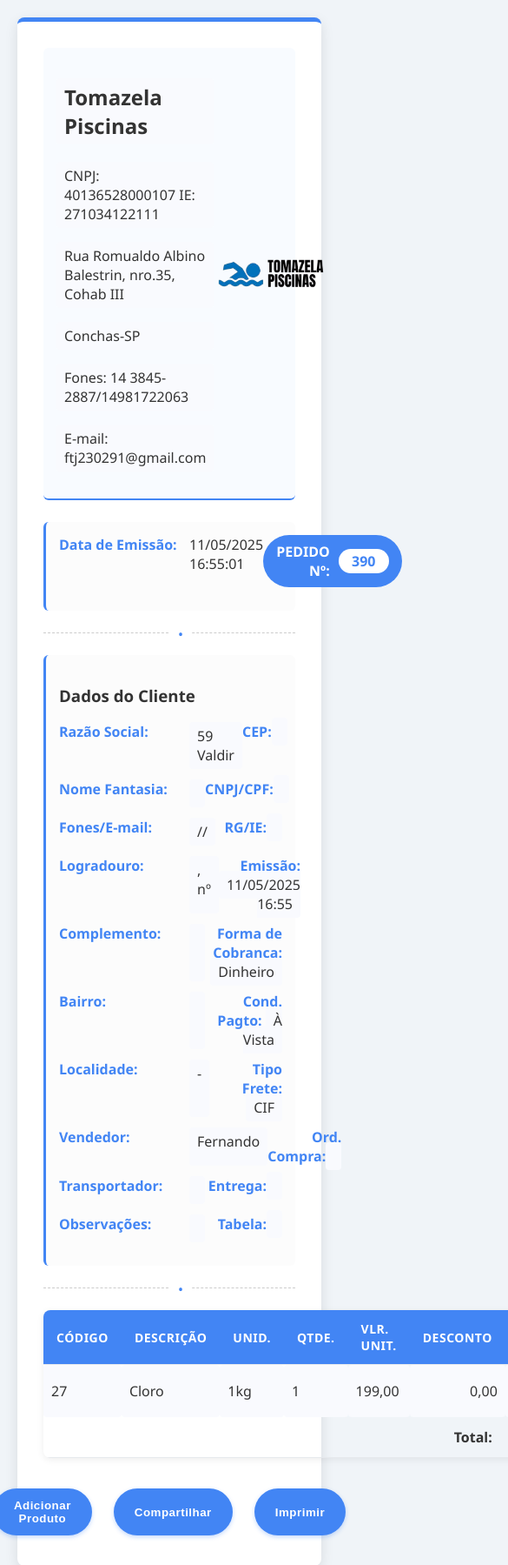
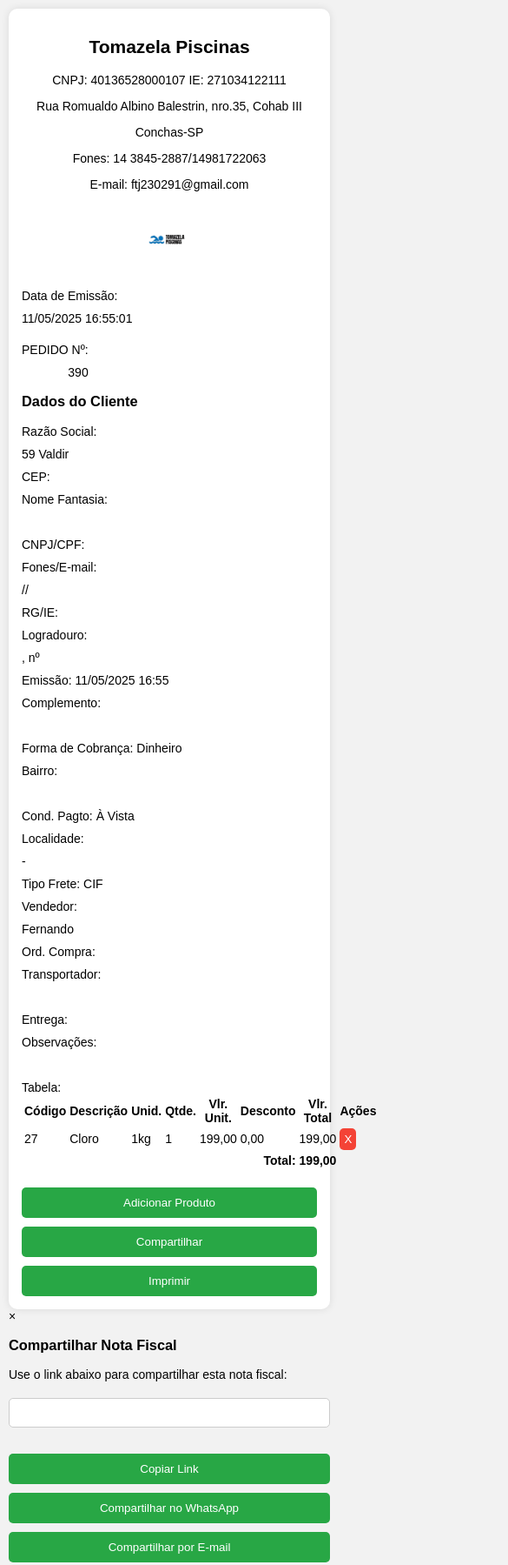
Before and after one commit to ftjtomazela/editor-fiscal, a plain HTML site: page index.html in a window 390 px wide. Shown: the top 1799 px of the page at 87% size, 585 px wide, since content can reach past the window. Drawn offline with Linux system fonts and the light colour scheme.

Commit message:
Update index.html

```diff
--- a/index.html
+++ b/index.html
@@ -6,208 +6,211 @@
     <title>Editor de Nota Fiscal</title>
     <style>
     body {
-            font-family: 'Segoe UI', Tahoma, Geneva, Verdana, sans-serif;
+    font-family: Arial, sans-serif;
+    background-color: #f2f2f2;
     margin: 0;
     padding: 20px;
-            background-color: #f0f4f8;
-            color: #333;
 }
+
 .container {
-            max-width: 850px;
+    max-width: 800px;
     margin: 0 auto;
-            background-color: white;
-            padding: 30px;
-            box-shadow: 0 5px 15px rgba(0,0,0,0.1);
-            border-radius: 8px;
-            border-top: 5px solid #4285f4;
+    background-color: #fff;
+    padding: 20px;
+    border-radius: 10px;
+    box-shadow: 0 0 10px rgba(0, 0, 0, 0.1);
 }
+
 .header {
     display: flex;
+    flex-wrap: wrap;
     justify-content: space-between;
     align-items: center;
-            border-bottom: 2px solid #4285f4;
-            padding-bottom: 20px;
-            margin-bottom: 25px;
-            background-color: #f8fbff;
-            padding: 15px;
-            border-radius: 6px;
+    margin-bottom: 20px;
 }
+
 .logo {
-            max-width: 150px;
+    max-height: 50px;
+    margin-bottom: 10px;
 }
-        .info-block {
-            margin-bottom: 20px;
-            background-color: #fcfcfc;
-            padding: 15px;
-            border-radius: 6px;
-            border-left: 3px solid #4285f4;
-        }
-        .info-row {
-            display: flex;
-            margin-bottom: 12px;
-        }
-        .info-label {
-            font-weight: 600;
-            width: 150px;
-            flex-shrink: 0;
-            color: #4285f4;
-        }
-        table {
-            width: 100%;
-            border-collapse: separate;
-            border-spacing: 0;
-            margin: 20px 0;
-            border-radius: 8px;
-            overflow: hidden;
-            box-shadow: 0 2px 8px rgba(0,0,0,0.07);
-        }
-        th, td {
-            border: none;
-            border-bottom: 1px solid #e6e9ed;
-            padding: 12px 15px;
-            text-align: left;
-        }
-        th {
-            background-color: #4285f4;
-            color: white;
-            font-weight: 600;
-            font-size: 14px;
-            text-transform: uppercase;
-            letter-spacing: 0.5px;
-        }
-        tr:nth-child(even) {
-            background-color: #f8f9fa;
-        }
-        tr:hover {
-            background-color: #f1f6ff;
-        }
-        input, select {
-            width: 100%;
-            padding: 8px 12px;
-            border: 1px solid #ddd;
-            border-radius: 4px;
-            transition: border-color 0.2s;
-        }
-        input:focus, select:focus {
-            border-color: #4285f4;
-            outline: none;
-            box-shadow: 0 0 0 2px rgba(66, 133, 244, 0.2);
-        }
-        .total-row {
-            font-weight: bold;
-            background-color: #f1f6ff;
-        }
-        .button-row {
-            margin-top: 30px;
-            text-align: center;
-            display: flex;
-            justify-content: center;
-            gap: 15px;
-        }
-        button {
-            background-color: #4285f4;
-            color: white;
-            padding: 12px 24px;
-            border: none;
-            border-radius: 50px;
-            cursor: pointer;
-            margin: 5px;
-            font-weight: 600;
-            letter-spacing: 0.5px;
-            transition: all 0.2s;
-            box-shadow: 0 2px 5px rgba(66, 133, 244, 0.3);
-        }
-        button:hover {
-            background-color: #3367d6;
-            transform: translateY(-2px);
-            box-shadow: 0 4px 8px rgba(66, 133, 244, 0.4);
-        }
-        #shareModal {
-            display: none;
-            position: fixed;
-            top: 0;
-            left: 0;
-            width: 100%;
-            height: 100%;
-            background-color: rgba(0,0,0,0.7);
-            z-index: 1000;
-        }
-        .modal-content {
-            background-color: white;
-            margin: 15% auto;
-            padding: 20px;
-            width: 70%;
-            border-radius: 5px;
-            box-shadow: 0 0 10px rgba(0,0,0,0.3);
-        }
-        .close {
-            float: right;
-            font-size: 24px;
-            font-weight: bold;
-            cursor: pointer;
-        }
-        #sharableLink {
-            width: 100%;
-            padding: 10px;
-            margin: 10px 0;
-            border: 1px solid #ddd;
-            border-radius: 4px;
-        }
-        .divider {
-            border-top: 1px dashed #ccc;
-            margin: 25px 0;
-            position: relative;
-        }
-        .divider:before {
-            content: "•";
-            position: absolute;
-            top: -10px;
-            left: 50%;
-            background: white;
-            padding: 0 10px;
-            color: #4285f4;
-        }
-        .editable {
-            background-color: #f9fafe;
-            border-radius: 4px;
-            padding: 4px 8px;
-            border: 1px solid transparent;
-            transition: all 0.2s;
-        }
-        .editable:hover {
-            border-color: #b8d1ff;
-            background-color: #f0f7ff;
-        }
-        .editable:focus {
-            outline: none;
-            border-color: #4285f4;
-            background-color: #fff;
-            box-shadow: 0 0 0 3px rgba(66, 133, 244, 0.2);
-        }
-        .product-row td:last-child,
-        .product-row td:nth-last-child(2),
-        .product-row td:nth-last-child(3) {
-            text-align: right;
-        }
+
 .numero-pedido-container {
     display: flex;
     align-items: center;
-            background: #4285f4;
+    gap: 10px;
+    flex-wrap: wrap;
+    margin-top: 10px;
+}
+
+.numero-pedido-container input {
+    padding: 5px;
+    font-size: 14px;
+    border-radius: 5px;
+    border: 1px solid #ccc;
+    width: 150px;
+}
+
+.numero-pedido-container button {
+    padding: 6px 12px;
+    background-color: #1e90ff;
     color: white;
-            padding: 8px 15px;
-            border-radius: 30px;
+    border: none;
+    border-radius: 5px;
+    cursor: pointer;
+}
+
+.numero-pedido-container button:hover {
+    background-color: #0d6efd;
+}
+
+.produto {
+    display: flex;
+    align-items: center;
+    border-bottom: 1px solid #ccc;
+    padding: 10px 0;
+}
+
+.produto img {
+    max-width: 80px;
+    margin-right: 10px;
+}
+
+.produto-info {
+    flex: 1;
+}
+
+.produto-info h3 {
+    margin: 0 0 5px 0;
+    font-size: 16px;
+}
+
+.produto-info p {
+    margin: 0;
+    color: #555;
+    font-size: 14px;
+}
+
+input, select {
+    padding: 8px;
+    font-size: 14px;
+    border-radius: 5px;
+    border: 1px solid #ccc;
+    width: 100%;
+    box-sizing: border-box;
+    margin-top: 5px;
+    margin-bottom: 10px;
+}
+
+button {
+    padding: 10px 20px;
+    background-color: #28a745;
+    color: white;
+    border: none;
+    border-radius: 5px;
+    cursor: pointer;
+}
+
+button:hover {
+    background-color: #218838;
+}
+
+.tabela-pedidos {
+    width: 100%;
+    border-collapse: collapse;
+    margin-top: 20px;
+    display: block;
+    overflow-x: auto;
+    white-space: nowrap;
+}
+
+.tabela-pedidos th, .tabela-pedidos td {
+    border: 1px solid #ccc;
+    padding: 8px;
+    text-align: center;
+}
+
+.tabela-pedidos th {
+    background-color: #f8f9fa;
     font-weight: bold;
 }
-        .numero-pedido-label {
-            margin-right: 10px;
+
+.button-row {
+    display: flex;
+    justify-content: space-between;
+    margin-top: 20px;
+    flex-wrap: wrap;
+    gap: 10px;
 }
-        #numero-pedido {
-            background: white;
-            color: #4285f4;
-            padding: 2px 8px;
-            border-radius: 15px;
-            min-width: 40px;
+
+.button-row button {
+    flex: 1;
+    min-width: 120px;
+}
+
+.total {
+    text-align: right;
+    margin-top: 10px;
+    font-weight: bold;
+}
+
+.info-row {
+    display: flex;
+    justify-content: space-between;
+    margin-top: 10px;
+    gap: 10px;
+    flex-wrap: wrap;
+}
+
+.info-label {
+    width: 200px;
+}
+
+/* === RESPONSIVIDADE PARA CELULAR === */
+@media (max-width: 600px) {
+    body {
+        padding: 10px;
+        font-size: 14px;
+    }
+
+    .container {
+        padding: 15px;
+    }
+
+    .header {
+        flex-direction: column;
         text-align: center;
+    }
+
+    .logo {
+        margin-top: 15px;
+        max-width: 100px;
+    }
+
+    .numero-pedido-container {
+        flex-direction: column;
+        align-items: stretch;
+    }
+
+    .numero-pedido-container input {
+        width: 100%;
+    }
+
+    .info-row {
+        flex-direction: column;
+        align-items: flex-start;
+    }
+
+    .info-label {
+        width: 100%;
+    }
+
+    .button-row {
+        flex-direction: column;
+    }
+
+    .button-row button {
+        width: 100%;
+    }
 }
 </style>
 </head>
```
Lines whose indentation alone changed are shown as unchanged.
